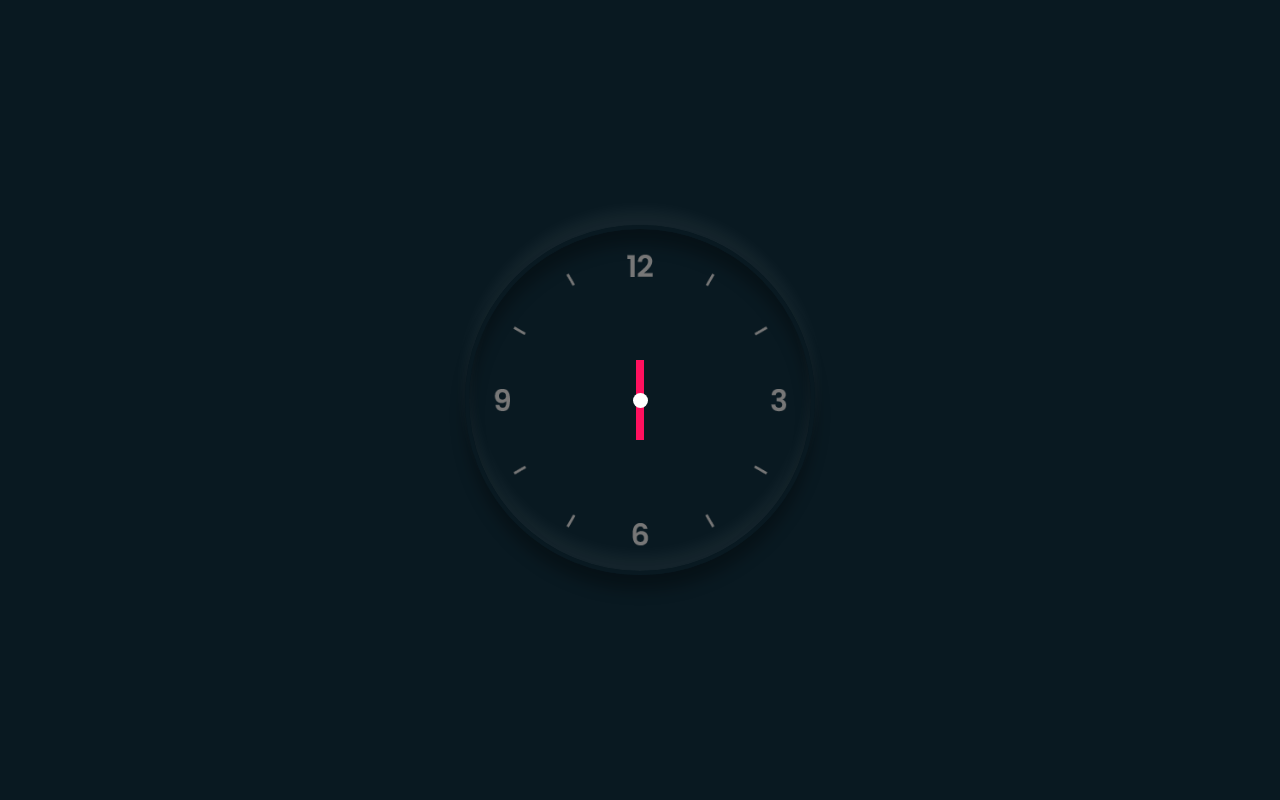
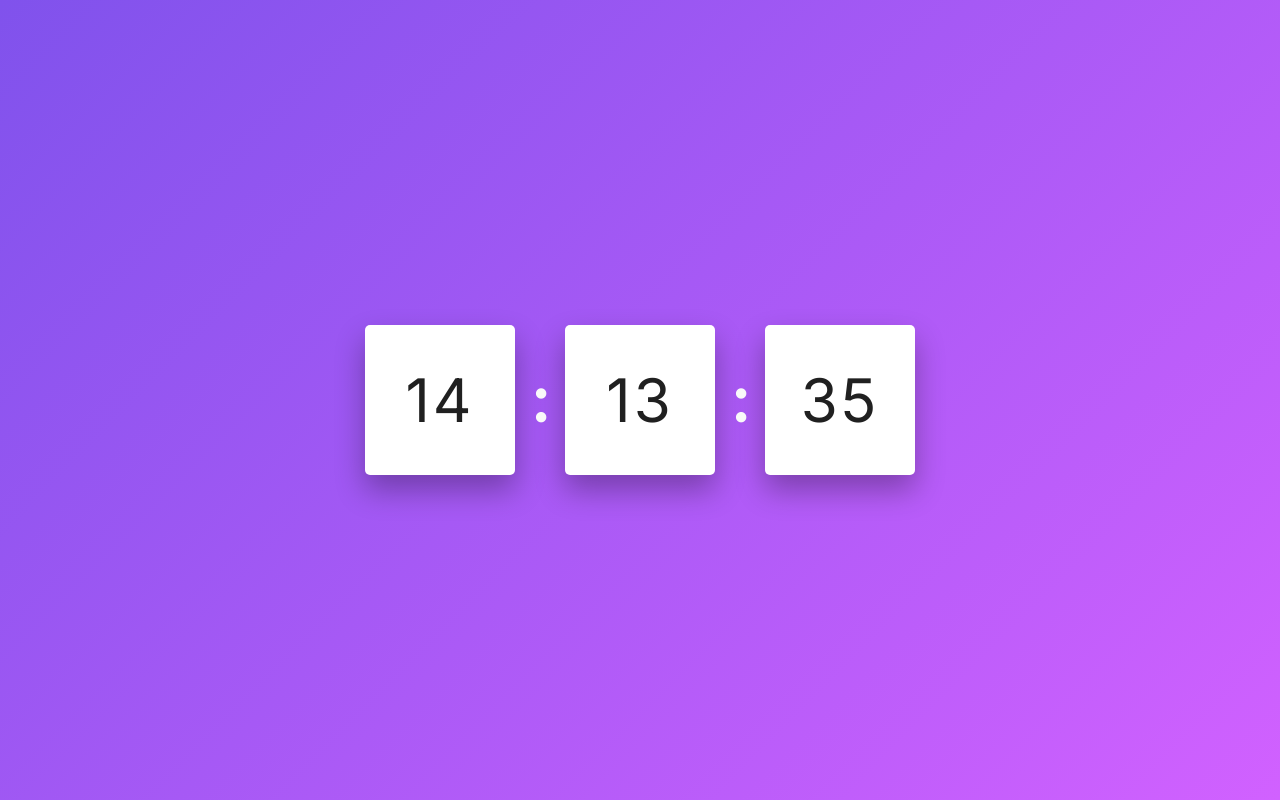
Before and after one commit to thatbeautifuldream/frontend-practice, a plain HTML site: page day4/index.html in a window 1280 px wide. Drawn offline with Linux system fonts and the light colour scheme.

Commit message:
updated clock

```diff
--- a/day4/index.html
+++ b/day4/index.html
@@ -4,21 +4,22 @@
     <meta charset="UTF-8" />
     <meta http-equiv="X-UA-Compatible" content="IE=edge" />
     <meta name="viewport" content="width=device-width, initial-scale=1.0" />
+    <link
+      href="https://fonts.googleapis.com/css?family=Inter"
+      rel="stylesheet"
+    />
     <link rel="stylesheet" href="style.css" />
     <link rel="shortcut icon" href="clock_icon.png" type="image/x-icon" />
     <title>Clock UI</title>
   </head>
   <body>
     <div class="clock">
-      <div class="hour">
-        <div class="hr" id="hr"></div>
-      </div>
-      <div class="min">
-        <div class="mn" id="mn"></div>
-      </div>
-      <div class="sec">
-        <div class="sc" id="sc"></div>
-      </div>
+      <div id="hour">00</div>
+      <span>:</span>
+      <div id="minute">00</div>
+      <span>:</span>
+      <div id="second">00</div>
     </div>
+    <script src="script.js"></script>
   </body>
 </html>
--- /dev/null
+++ b/day4/script.js
@@ -0,0 +1,23 @@
+var hour = document.getElementById("hour");
+var minute = document.getElementById("minute");
+var second = document.getElementById("second");
+
+var clock = setInterval(function time() {
+  var date_now = new Date();
+  var hr = date_now.getHours();
+  var min = date_now.getMinutes();
+  var sec = date_now.getSeconds();
+
+  if (hr < 10) {
+    hr = "0" + hr;
+  }
+  if (min < 10) {
+    min = "0" + min;
+  }
+  if (sec < 10) {
+    sec = "0" + sec;
+  }
+  hour.textContent = hr;
+  minute.textContent = min;
+  second.textContent = sec;
+}, 1000);
--- a/day4/style.css
+++ b/day4/style.css
@@ -1,78 +1,45 @@
-* {
+*,
+*:before,
+*:after {
+  padding: 0;
   margin: 0;
-  padding: 0;
   box-sizing: border-box;
 }
 
 body {
+  height: 100vh;
+  background: linear-gradient(135deg, #8052ec, #d161ff);
+  font-family: "Inter";
+  font-size: 22px;
+}
+.clock {
+  width: 550px;
+  height: 150px;
+  /* border: 2px solid black; */
+  position: absolute;
+  transform: translate(-50%, -50%);
+  top: 50%;
+  left: 50%;
   display: flex;
+  align-items: center;
+  justify-content: space-between;
+}
+.clock div {
+  position: relative;
+  background-color: #ffffff;
+  height: 100%;
+  width: 150px;
+  display: flex;
+  align-items: center;
   justify-content: center;
-  align-items: center;
-  min-height: 100vh;
-  background-color: #091921;
+  font-size: 60px;
+  color: #202020;
+  border-radius: 5px;
+  box-shadow: 0 15px 30px rgba(0, 0, 0, 0.3);
+  letter-spacing: 3px;
 }
-
-.clock {
-  width: 350px;
-  height: 350px;
-  display: flex;
-  justify-content: center;
-  align-items: center;
-  background: url(clock_bg.png);
-  background-size: cover;
-  border: 4px solid #091921;
-  border-radius: 50%;
-  box-shadow: 0 -15px 15px rgba(255, 255, 255, 0.05),
-    inset 0 -15px 15px rgba(255, 255, 255, 0.05), 0 15px 15px rgba(0, 0, 0, 0.3),
-    inset 0 15px 15px rgba(0, 0, 0, 0.3);
+.clock span {
+  font-weight: bolder;
+  font-size: 60px;
+  color: #ffffff;
 }
-
-.clock:before {
-  content: "";
-  position: absolute;
-  width: 15px;
-  height: 15px;
-  background: #fff;
-  border-radius: 50%;
-  z-index: 10000;
-}
-
-.clock .hour,
-.clock .min,
-.clock .sec {
-  position: absolute;
-}
-
-.clock .hour,
-.hr {
-  width: 160px;
-  height: 160px;
-}
-
-.clock .min,
-.mn {
-  width: 190px;
-  height: 190px;
-}
-
-.clock .sec,
-.sc {
-  width: 230px;
-  height: 230px;
-}
-
-.hr,
-.mn,
-.sc {
-  display: flex;
-  justify-content: center;
-  align-items: center;
-}
-
-.hr:before {
-  content: "";
-  position: absolute;
-  width: 8px;
-  height: 80px;
-  background: #ff105e;
-}
```
Also changed, not shown: day4/clock_bg.png (deleted).
